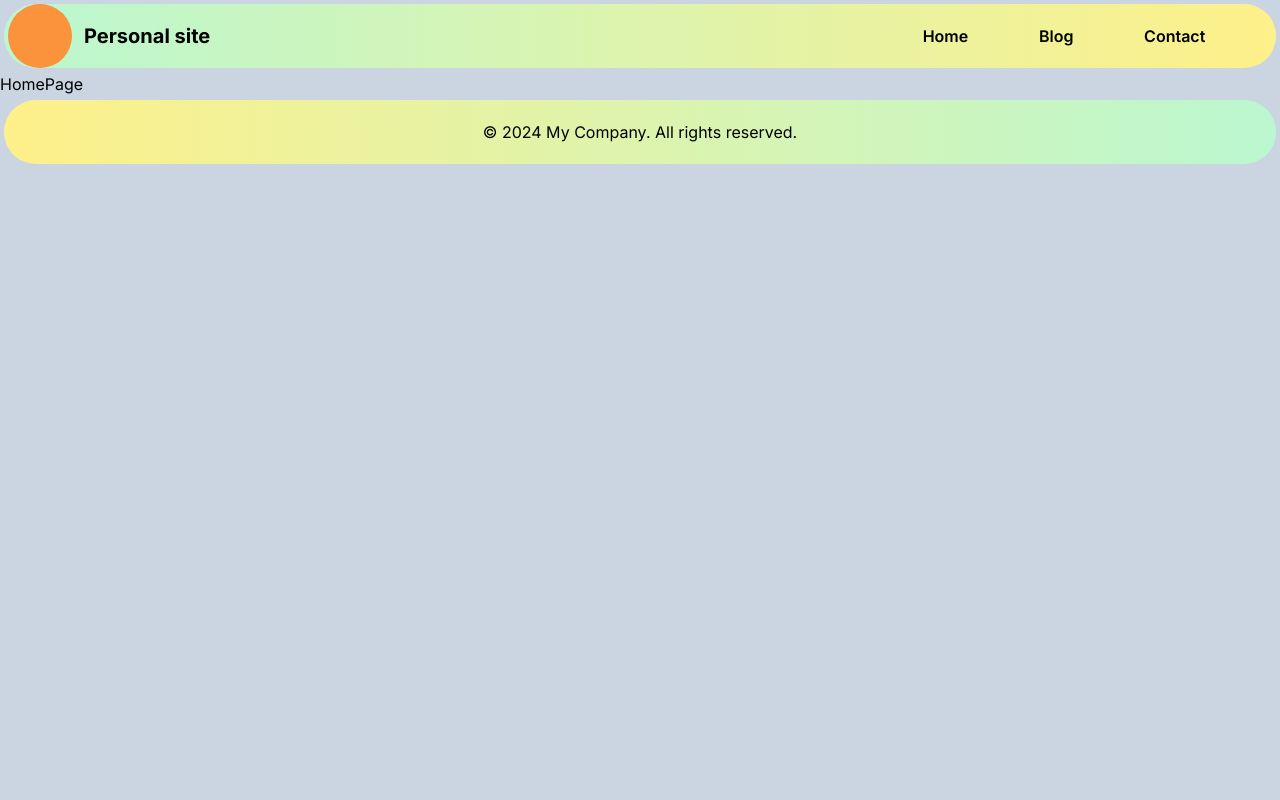
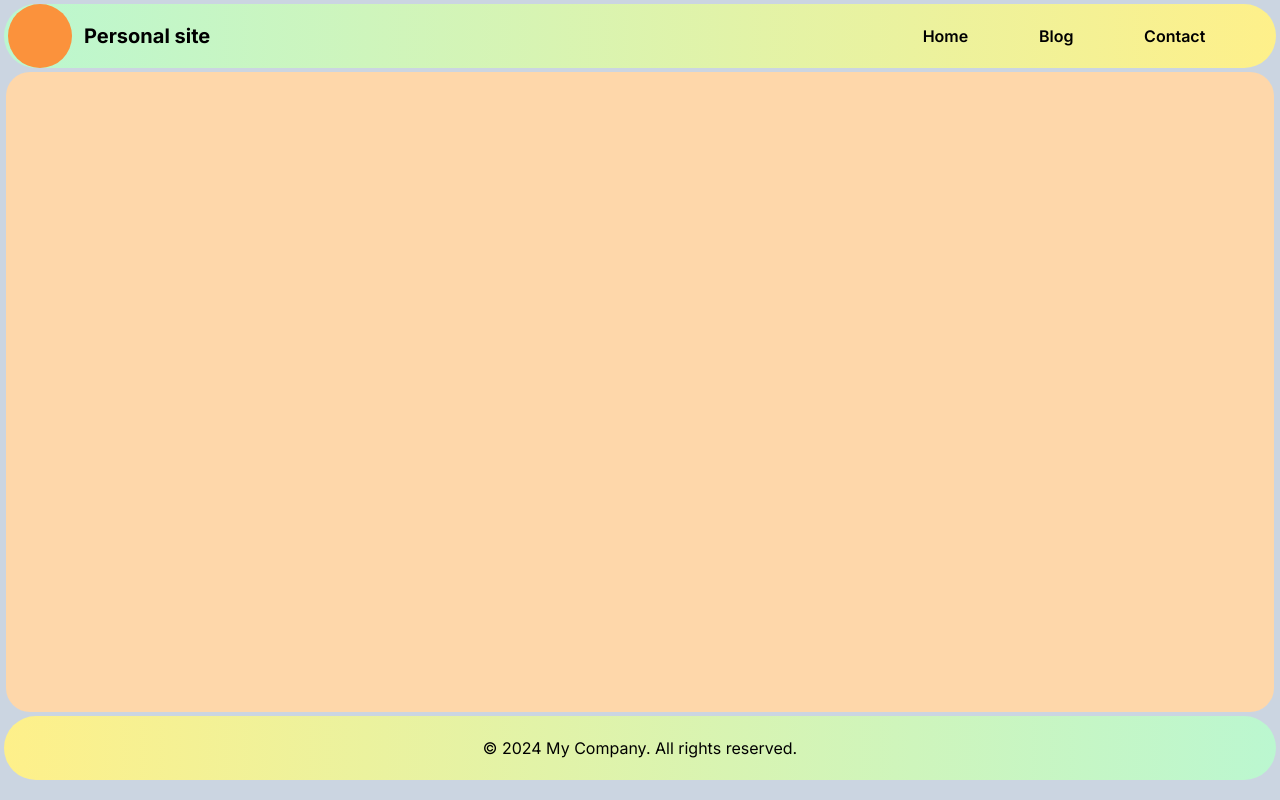
Before and after one commit to Majdanka/nextJsprj, a Next.js app: page / in a window 1280 px wide. Built offline with nearby package versions, Linux system fonts and the light colour scheme.

Commit message:
HomePage container

```diff
--- a/app/(publicPage)/layout.tsx
+++ b/app/(publicPage)/layout.tsx
@@ -7,9 +7,9 @@ import Footer from "../components/publicPage/Footer/footer";
 const inter = Inter({ subsets: ["latin"] });
 
 export const metadata: Metadata = {
-  title:{
-    template: '%s | personal-site',
-    default: 'personal-site',
+  title: {
+    template: "%s | personal-site",
+    default: "personal-site",
   },
   description: "Generated by create next app",
 };
@@ -21,7 +21,12 @@ export default function RootLayout({
 }>) {
   return (
     <html lang="en">
-      <body className={"m-0 p-0 bg-slate-300 "+inter.className}>
+      <body
+        className={
+          "flex flex-wrap justify-center items-center m-0 p-0 bg-slate-300 " +
+          inter.className
+        }
+      >
         <Header />
         {children}
         <Footer />
--- a/app/(publicPage)/page.tsx
+++ b/app/(publicPage)/page.tsx
@@ -1,13 +1,9 @@
 import { Metadata } from "next";
 
 export const metadata: Metadata = {
-  title: 'Home | personal-site',
+  title: "Home | personal-site",
 };
 
 export default function Home() {
-  return (
-    <main>
-      HomePage
-    </main>
-  );
+  return <main className="w-[99%] rounded-3xl h-[80vh] bg-orange-200"></main>;
 }
--- a/app/components/publicPage/Footer/footer.tsx
+++ b/app/components/publicPage/Footer/footer.tsx
@@ -1,7 +1,7 @@
 export default function Footer() {
-    return (
-        <footer className="flex justify-center flex-col md:flex-row bg-gradient-to-r from-yellow-200 to-green-200 rounded-full m-1 h-16 items-center">
-            &copy; 2024 My Company. All rights reserved.
-        </footer>
-    );
+  return (
+    <footer className="flex justify-center flex-col md:flex-row bg-gradient-to-r from-yellow-200 to-green-200 rounded-full m-1 h-16 items-center w-full">
+      &copy; 2024 My Company. All rights reserved.
+    </footer>
+  );
 }
--- a/app/components/publicPage/Header/header.tsx
+++ b/app/components/publicPage/Header/header.tsx
@@ -4,11 +4,11 @@ import Link from "next/link";
 
 export default function Header() {
   return (
-        <header className="flex justify-center flex-col md:flex-row bg-gradient-to-r from-green-200 to-yellow-200 rounded-full m-1 h-16 items-center">
+    <header className="flex justify-center flex-col md:flex-row bg-gradient-to-r from-green-200 to-yellow-200 rounded-full m-1 h-16 items-center w-full">
       <div className="flex justify-evenly w-2/3">
         <div className="flex h-16 align-middle w-full pl-1 items-center">
           <Logo />
-                    <Link href='../..'>
+          <Link href="../..">
             <h1 className="ml-3 text-xl font-bold">Personal site</h1>
           </Link>
         </div>
```
Lines whose indentation alone changed are shown as unchanged.
